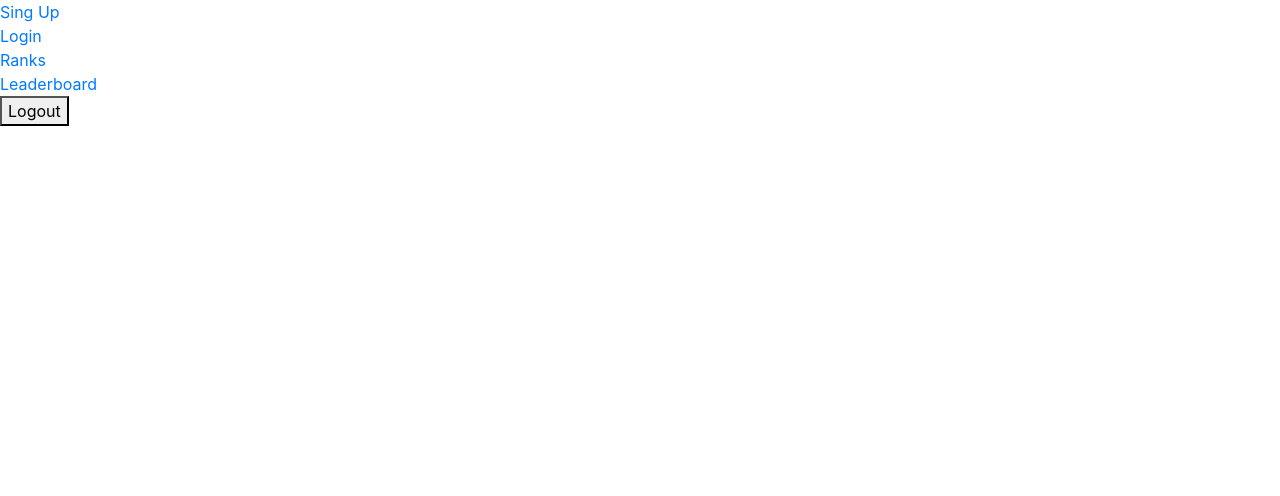
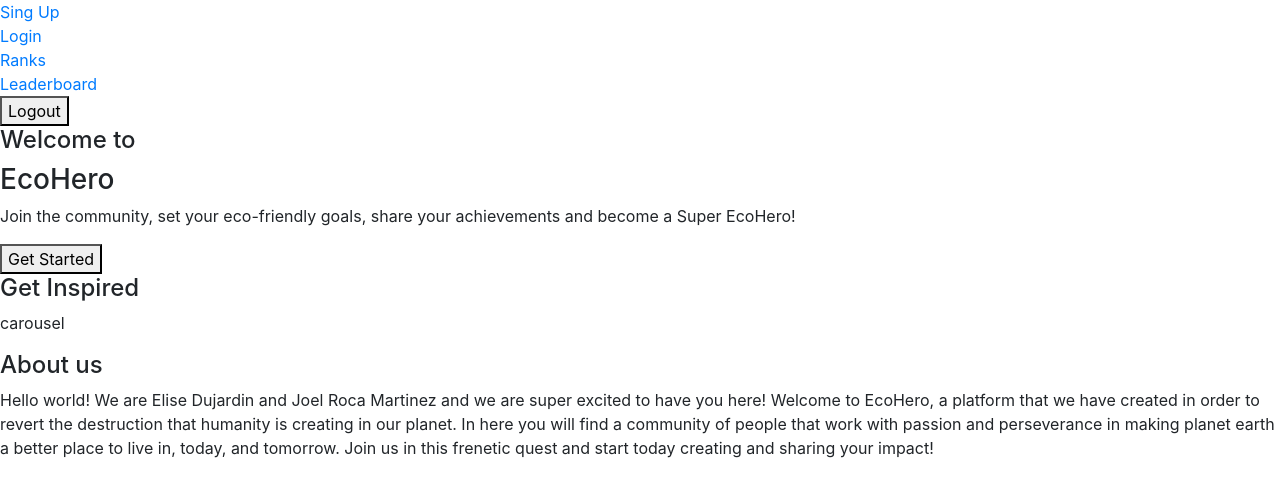
Before and after one commit to elisedjn/ecohero-client-side, a React (Create React App) app: page / in a window 1280 px wide. Shown: the top 496 px of the page. Built offline with nearby package versions, Linux system fonts and the light colour scheme; no server answers.

Commit message:
Leaderboard working, and home page and about components created

```diff
--- a/src/App.js
+++ b/src/App.js
@@ -6,13 +6,13 @@ import SignUp from './components/SignUp';
 import LogIn from './components/LogIn';
 import Ranks from "./components/Ranks"
 import Leaderboard from "./components/Leaderboard"
+import Home from "./components/Home"
 import {API_URL} from './config'
 import axios from 'axios'
 
 
 class App extends React.Component {
   state = {
-    user: [],
     loggedInUser: null
   }
 
@@ -74,6 +74,7 @@ class App extends React.Component {
         <br/>
         <button onClick={this.handleLogOut}>Logout</button>
         <Switch>
+          <Route path="/" component={Home}/>
           <Route path="/signup" render={(routeProps) => {
             return <SignUp onSignUp={this.handleSignUp} {...routeProps} />
           }}/>
@@ -82,8 +83,8 @@ class App extends React.Component {
           }}/>
           <Route path="/ranks" render={() => {
             return <Ranks/> }}/>
-          <Route path="/users/leaderboard" render={(routeProps) => {
-            return <Leaderboard user={this.state.user} {...routeProps} /> }}/>
+          <Route path="/leaderboard" component={Leaderboard}/>
+
         </Switch>
       </div>
     );
--- /dev/null
+++ b/src/components/About.js
@@ -0,0 +1,18 @@
+import React from 'react'
+
+function About() {
+    return (
+        <div>
+            <h4>About us</h4>
+            <p>
+                Hello world!
+                We are Elise Dujardin and Joel Roca Martinez and we are super excited to have you here!
+                Welcome to EcoHero, a platform that we have created in order to revert the destruction that humanity is creating in our planet.
+                In here you will find a community of people that work with passion and perseverance in making planet earth a better place to live in, today, and tomorrow.
+                Join us in this frenetic quest and start today creating and sharing your impact!
+            </p>
+        </div>
+    )
+}
+
+export default About
--- /dev/null
+++ b/src/components/Home.js
@@ -0,0 +1,34 @@
+import React, { Component } from 'react'
+import {Link} from 'react-router-dom'
+import About from "./About"
+
+
+
+
+
+class Home extends Component {
+
+    render() {
+        return (
+            <div>
+              <h4>Welcome to</h4>
+              <h3>EcoHero</h3>
+
+              <div>
+                  <p>Join the community, set your eco-friendly goals, share your achievements and become a Super EcoHero!</p>
+                  <Link to="/signup"><button>Get Started</button></Link>
+              </div>
+
+              <div>
+                  <h4>Get Inspired</h4>
+                  <p>carousel</p>
+              </div>
+
+              <About/>
+            </div>
+        )
+    }
+}
+
+
+export default Home
--- a/src/components/Leaderboard.js
+++ b/src/components/Leaderboard.js
@@ -1,29 +1,41 @@
 import React, { Component } from 'react'
 import {Link} from 'react-router-dom'
+import axios from 'axios'
+import {API_URL} from '../config'
 
 
 
 class Leaderboard extends Component {
 
     state={
-        user:[]
+        users:[]
+    }
+
+
+    componentDidMount() {
+        axios.get(`${API_URL}/users/leaderboard`)
+        .then((res) => {
+            this.setState({
+                users: res.data
+            })
+        })
     }
 
 
     render() {
 
-        if (!this.state.user){
+        if (!this.state.users) {
             return <p>Loading...</p>
         }
 
-        const {username, points} = this.state.user
 
         return (
             <div>
                 <h3>Hall of Heroes</h3>
                 {
-                    this.props.map((user) => {
-                        return <Link to={`/users/${user._id}`}><p>{username}</p><p>{points}</p></Link>
+                    this.state.users.map((user) => {
+                        const {username, _id, points} = user
+                        return <Link to={`/users/${_id}`}><p>{username}</p><p>{points}</p></Link>
                     })
                 }
             </div>
```
Also changed, not shown: src/components/About.css (added), src/components/Home.css (added).
